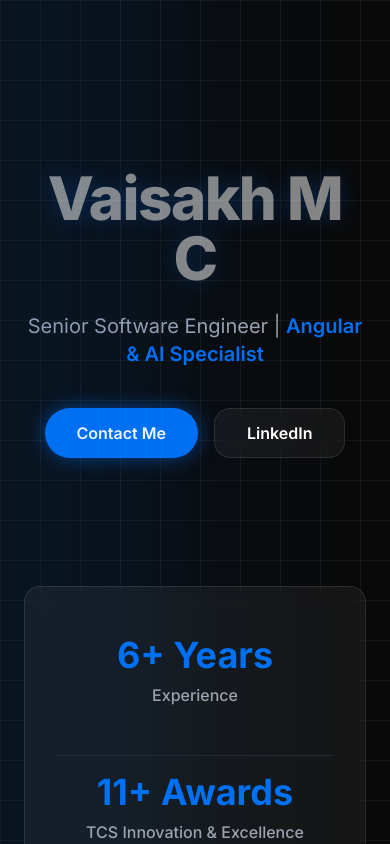
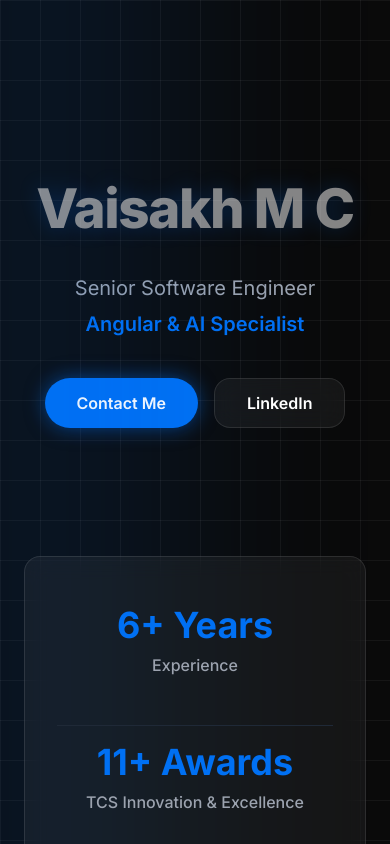
Before and after one commit to vaisakhmc/portfolio, an Angular app: page / in a window 390 px wide. Shown: the top 844 px of the page. Built offline with nearby package versions, Linux system fonts and the light colour scheme.

Commit message:
style: Make hero name strictly single-line and responsive

```diff
--- a/src/app/app.html
+++ b/src/app/app.html
@@ -10,12 +10,14 @@
   <!-- Hero Section -->
   <section class="max-w-6xl mx-auto px-6 pt-32 pb-20 mt-10" id="hero">
     <div class="flex flex-col items-center text-center">
-      <h1 class="text-6xl md:text-8xl font-extrabold tracking-tight mb-6 glow-text animate-pulse">
+      <h1 class="text-[min(14vw,6rem)] md:text-[6rem] lg:text-[7rem] whitespace-nowrap font-extrabold tracking-tight mb-6 glow-text animate-pulse">
         Vaisakh M C
       </h1>
-      <p class="text-xl md:text-2xl text-gray-400 mb-10 max-w-2xl">
-        Senior Software Engineer | <span class="text-primary font-semibold">Angular & AI Specialist</span>
-      </p>
+      <div class="flex flex-col sm:flex-row items-center justify-center gap-2 sm:gap-4 text-xl sm:text-2xl text-gray-400 mb-10 max-w-2xl px-2">
+        <span>Senior Software Engineer</span>
+        <span class="hidden sm:inline-block">|</span>
+        <span class="text-primary font-semibold">Angular & AI Specialist</span>
+      </div>
       <div class="flex gap-4">
         <a href="#contact"
           class="bg-primary hover:bg-blue-600 text-white font-semibold flex items-center justify-center py-3 px-8 rounded-full transition-all shadow-[0_0_20px_rgba(0,112,243,0.5)]">
```
